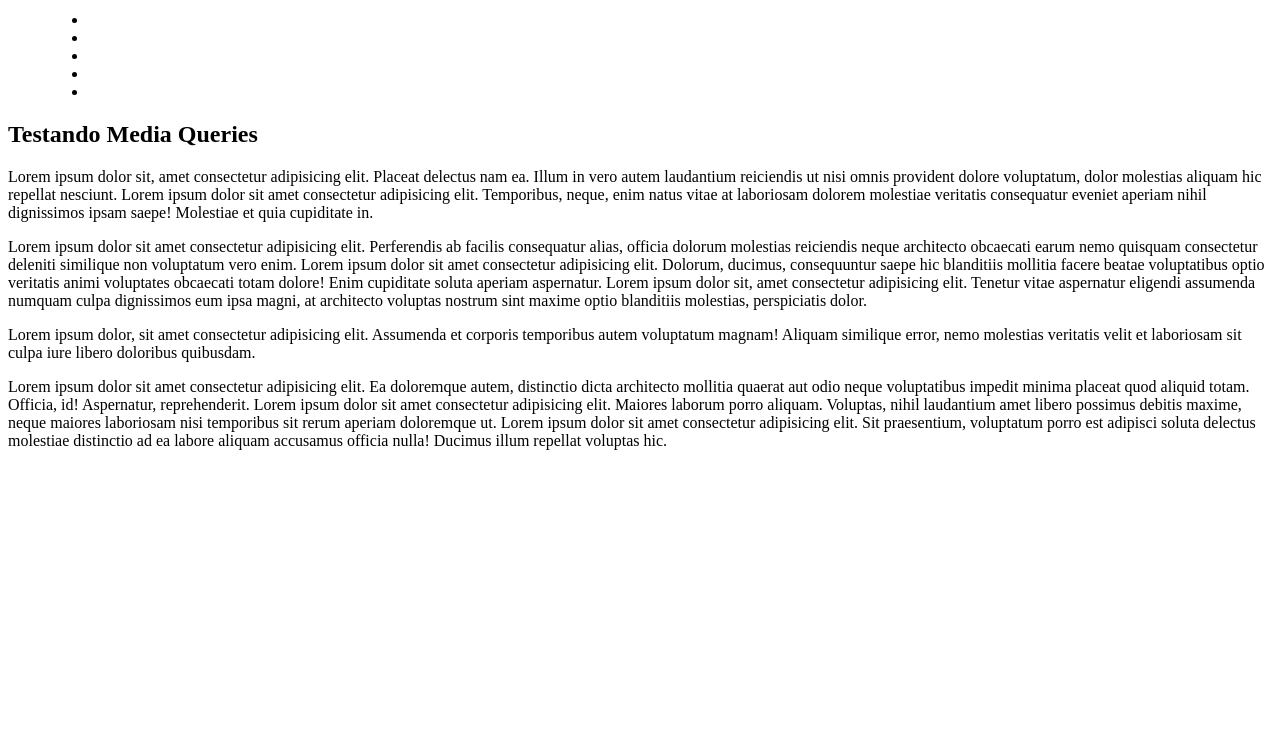
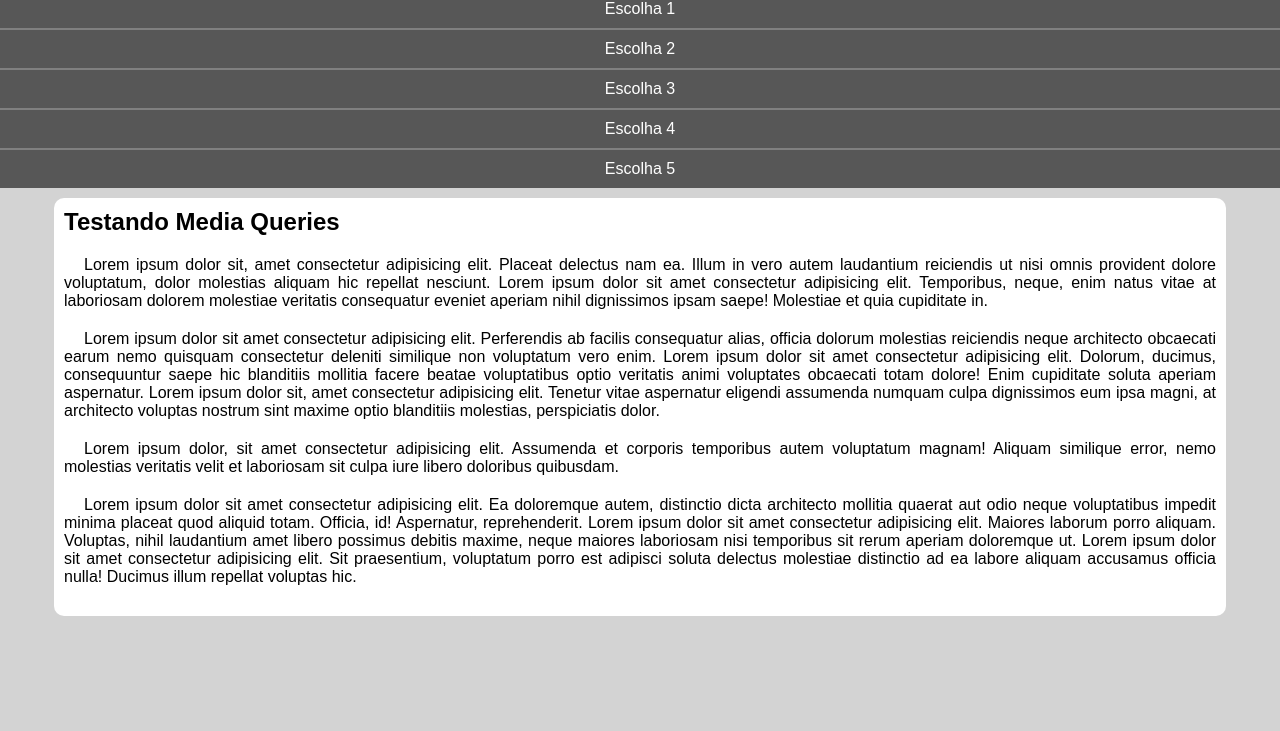
Before and after one commit to AlbuquerqueDaviid/HTML-CSS, a plain HTML site: page Ex26/mq5/index.html in a window 1280 px wide. Shown: the part 69-800 px from the top of the page. Drawn offline with Linux system fonts and the light colour scheme.

Commit message:
criando conteúdo e estilos mq5

```diff
--- /dev/null
+++ b/Ex26/mq5/estilos/style.css
@@ -0,0 +1,56 @@
+@charset "UTF-8";
+
+*{
+    font-family: Arial, Helvetica, sans-serif;
+    margin: 0px;
+    padding: 0px;
+}
+
+body, html {
+    background-color: lightgray;
+}
+
+header {
+    background-color: gray;
+
+}
+
+header > h1 {
+    padding: 10px;
+    text-align: center;
+}
+menu{
+    display: block;
+}
+menu > ul{
+    list-style-type: none;
+}
+menu > ul > li > a {
+    display: block;
+    padding: 10px;
+    text-decoration: none;
+    text-align: center;
+    background-color: rgb(87, 87, 87);
+    color: white;
+    border-top: 2px solid  gray;
+}
+menu > ul > li > a:hover{
+    background-color: gray;
+}
+main {
+    width: 90vw;
+    background-color: white;
+    margin: auto;
+    margin-top: 10px;
+    padding: 10px;
+    border-radius: 10px;
+}
+article > h2 {
+    padding-bottom: 20px;
+
+}
+article > p {
+    text-align: justify;
+    margin-bottom: 20px;
+    text-indent: 20px;
+}
--- a/Ex26/mq5/index.html
+++ b/Ex26/mq5/index.html
@@ -3,7 +3,7 @@
 <head>
     <meta charset="UTF-8">
     <meta name="viewport" content="width=device-width, initial-scale=1.0">
-
+    <link rel="stylesheet" href="estilos/style.css">
 
 
     <title>Document</title>
@@ -13,11 +13,11 @@
         <h1>Meu site</h1>
         <menu>
             <ul>
-                <li><a href=""></a></li>
-                <li><a href=""></a></li>
-                <li><a href=""></a></li>
-                <li><a href=""></a></li>
-                <li><a href=""></a></li>
+                <li><a href="#">Escolha 1</a></li>
+                <li><a href="#">Escolha 2</a></li>
+                <li><a href="#">Escolha 3</a></li>
+                <li><a href="#">Escolha 4</a></li>
+                <li><a href="#">Escolha 5</a></li>
             </ul>
         </menu>
     </header>
@@ -31,7 +31,12 @@
             <p>Lorem ipsum dolor, sit amet consectetur adipisicing elit. Assumenda et corporis temporibus autem voluptatum magnam! Aliquam similique error, nemo molestias veritatis velit et laboriosam sit culpa iure libero doloribus quibusdam.</p>
 
             <p>Lorem ipsum dolor sit amet consectetur adipisicing elit. Ea doloremque autem, distinctio dicta architecto mollitia quaerat aut odio neque voluptatibus impedit minima placeat quod aliquid totam. Officia, id! Aspernatur, reprehenderit. Lorem ipsum dolor sit amet consectetur adipisicing elit. Maiores laborum porro aliquam. Voluptas, nihil laudantium amet libero possimus debitis maxime, neque maiores laboriosam nisi temporibus sit rerum aperiam doloremque ut. Lorem ipsum dolor sit amet consectetur adipisicing elit. Sit praesentium, voluptatum porro est adipisci soluta delectus molestiae distinctio ad ea labore aliquam accusamus officia nulla! Ducimus illum repellat voluptas hic.</p>
+
         </article>
+
+        <footer>
+
+        </footer>
     </main>
 </body>
 </html>
```
